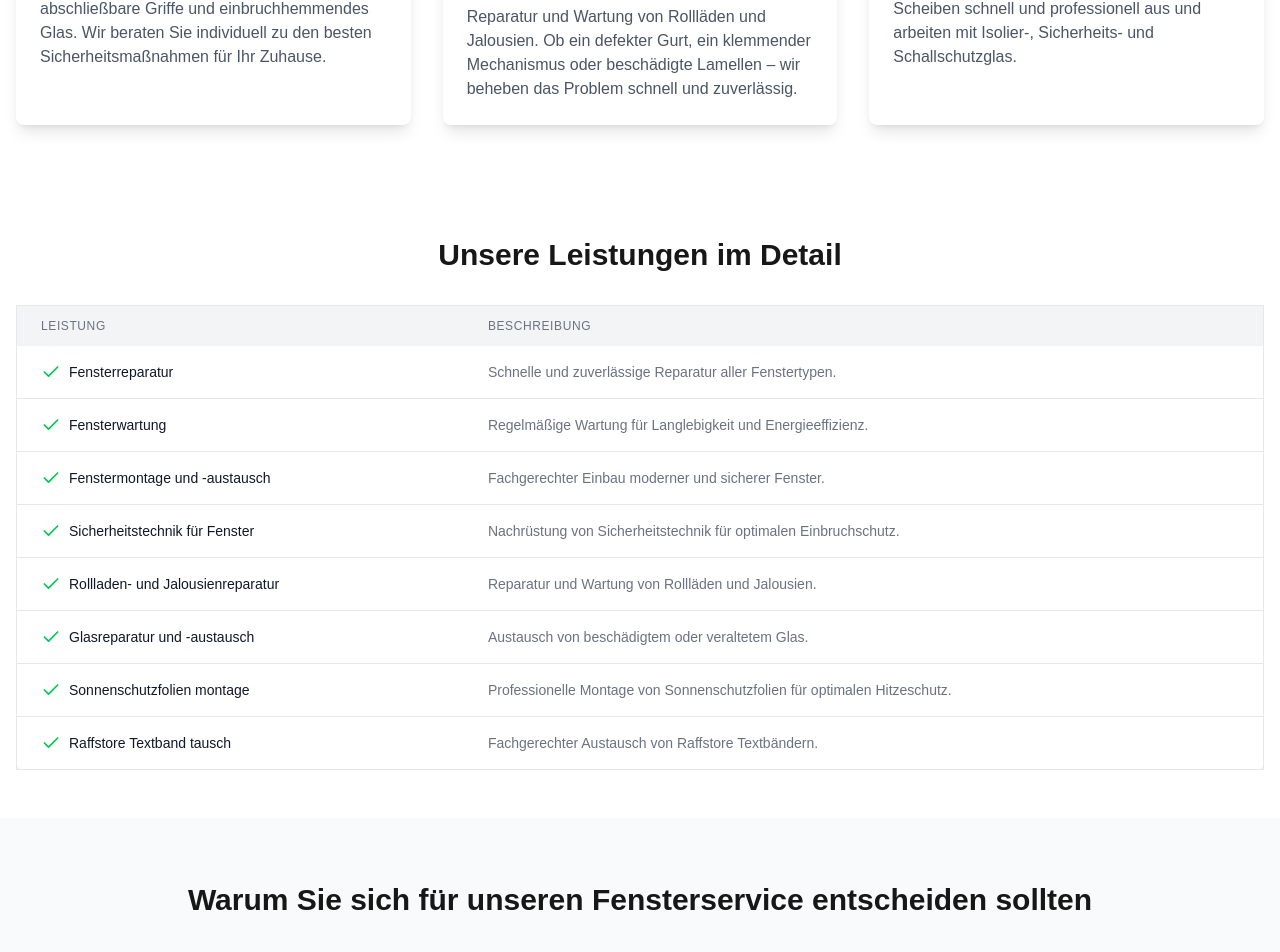
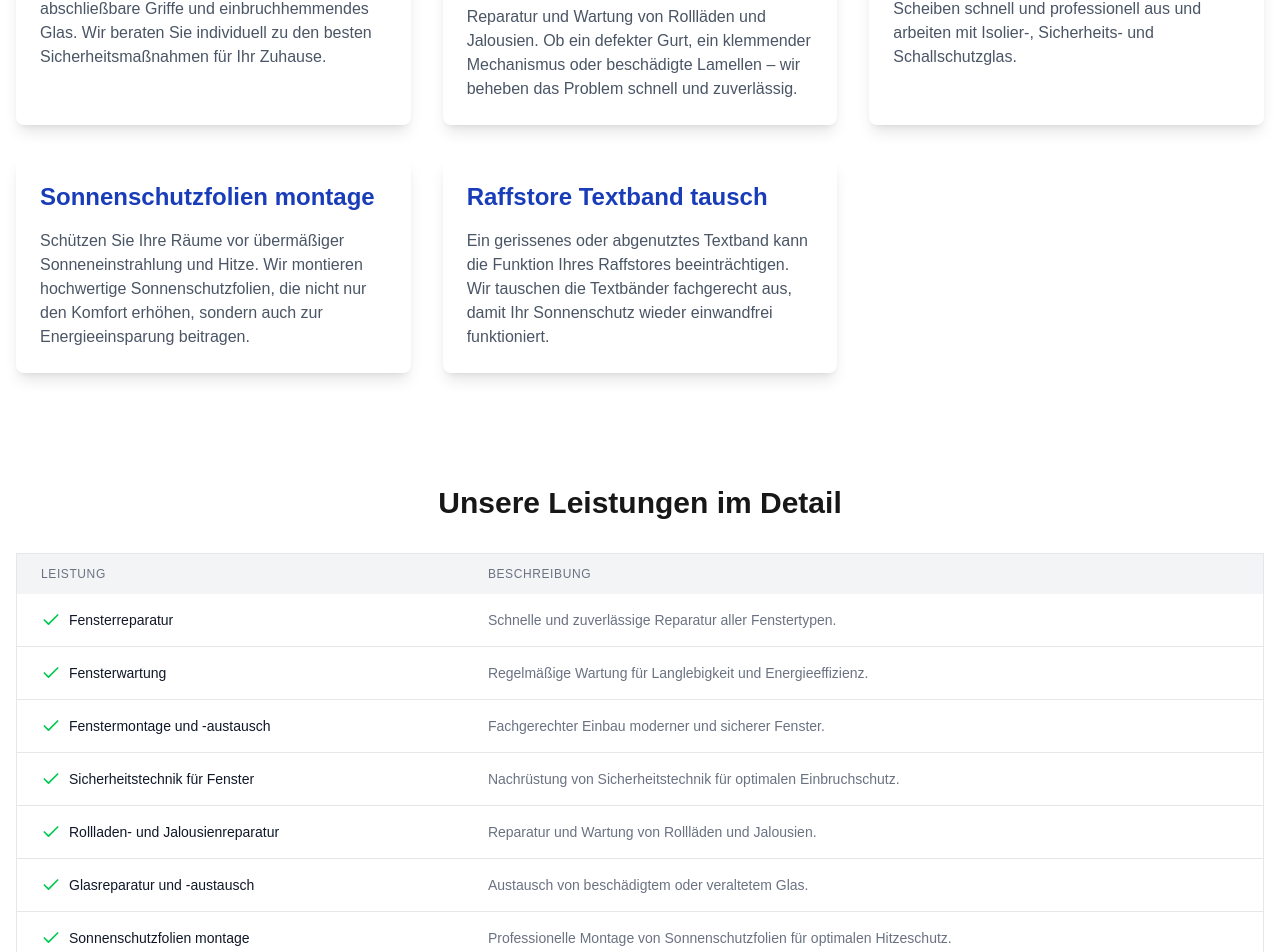
Before and after one commit to paddy-droid/bignewnodejs, a Next.js app: page /leistungen in a window 1280 px wide. Shown: the part 1519-2471 px from the top of the page. Built offline with nearby package versions, Linux system fonts and the light colour scheme; no server answers.

Commit message:
feat: add detailed service cards for sonnenschutzfolien and raffstore

```diff
--- a/src/app/leistungen/page.tsx
+++ b/src/app/leistungen/page.tsx
@@ -79,6 +79,12 @@ export default function LeistungenPage() {
                     <ServiceCard title="Glasreparatur und -austausch">
                         <p>Beschädigtes Glas ist ein Sicherheits- und Effizienzproblem. Wir tauschen gesprungene Scheiben schnell und professionell aus und arbeiten mit Isolier-, Sicherheits- und Schallschutzglas.</p>
                     </ServiceCard>
+                    <ServiceCard title="Sonnenschutzfolien montage">
+                        <p>Schützen Sie Ihre Räume vor übermäßiger Sonneneinstrahlung und Hitze. Wir montieren hochwertige Sonnenschutzfolien, die nicht nur den Komfort erhöhen, sondern auch zur Energieeinsparung beitragen.</p>
+                    </ServiceCard>
+                    <ServiceCard title="Raffstore Textband tausch">
+                        <p>Ein gerissenes oder abgenutztes Textband kann die Funktion Ihres Raffstores beeinträchtigen. Wir tauschen die Textbänder fachgerecht aus, damit Ihr Sonnenschutz wieder einwandfrei funktioniert.</p>
+                    </ServiceCard>
                 </div>
             </div>
         </section>
```
